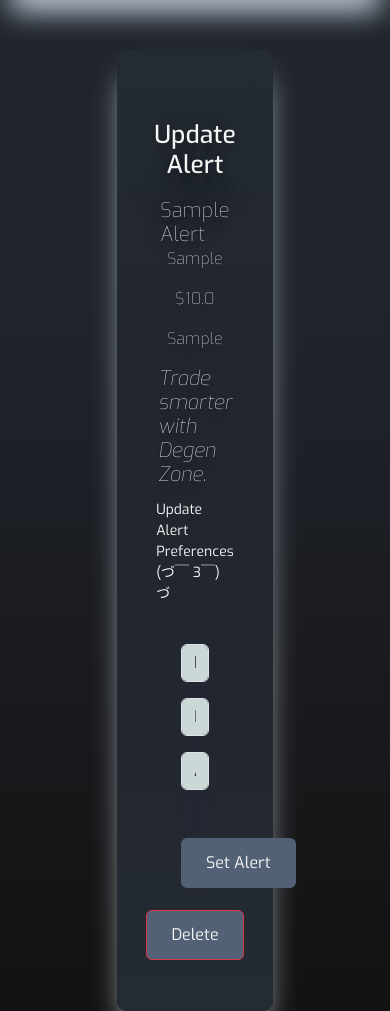
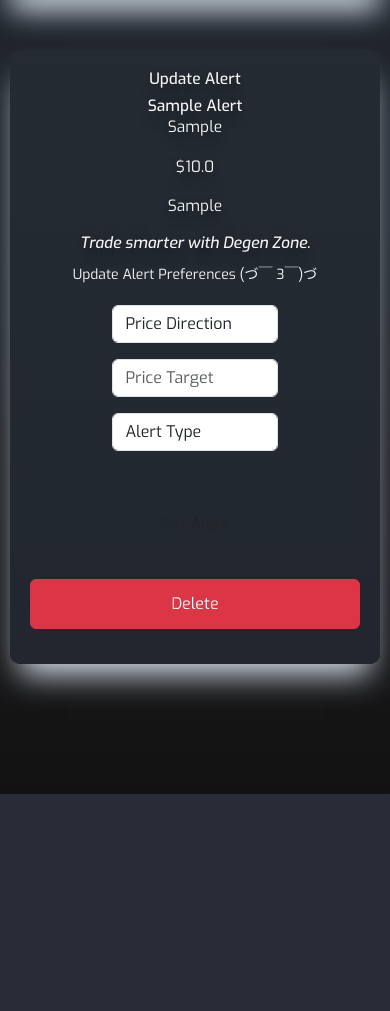
Before and after one commit to omargonz01/Crypto-Price-Alert-Project, a Flask app: page /alerts/update/1 in a window 390 px wide. Shown: the part 50-1061 px from the top of the page. After the commit the page ends 844 px from the top, so only its background shows below. Run offline with Flask 3, Linux system fonts and the light colour scheme; a user stored in the database is signed in; tables that the repository leaves empty hold one stand-in row (values such as "Sample post"); some libraries are stand-ins or nearby versions.

Commit message:
style update on alert update forms

```diff
--- a/app/static/styles/update_alert.css
+++ b/app/static/styles/update_alert.css
@@ -13,20 +13,20 @@ body {
     min-height: 100vh;
 }
 
-form {
+/* form {
     color:whitesmoke;
     margin:20px;
     box-shadow: rgba(50, 50, 93, 0.25) 0px 30px 60px -12px inset, rgba(0, 0, 0, 0.3) 0px 18px 36px -18px inset;
-}
-h1 {
+} */
+/* h1 {
     color:whitesmoke;
     margin:20px;
-}
-h3 {
+} */
+/* h3 {
     color:black;
     margin:20px;
-}
-h2{
+} */
+/* h2{
     color:whitesmoke;
     text-shadow: rgba(0, 0, 0, 0.25) 0px 54px 55px, rgba(0, 0, 0, 0.12) 0px -12px 30px, rgba(0, 0, 0, 0.12) 0px 4px 6px, rgba(0, 0, 0, 0.17) 0px 12px 13px, rgba(0, 0, 0, 0.09) 0px -3px 5px;
     margin:20px;
@@ -35,24 +35,29 @@ h5 {
     font-weight: 100;
     color:whitesmoke;
     text-shadow: rgba(0, 0, 0, 0.25) 0px 54px 55px, rgba(0, 0, 0, 0.12) 0px -12px 30px, rgba(0, 0, 0, 0.12) 0px 4px 6px, rgba(0, 0, 0, 0.17) 0px 12px 13px, rgba(0, 0, 0, 0.09) 0px -3px 5px;
-}
+} */
 
 #coin-name{
     font-weight: 400;
 }
 
-.btn {
+/* .btn {
     color: whitesmoke;
     margin: 1px;
     padding: 12px 24px!important;
     background-color:#526175;
+} */
+.btn {
+    padding: 12px 24px!important; /* Keep your original padding */
+    font-size: inherit; /* Use the font size from the parent element */
+    margin-bottom: 15px; /* Space after the button */
 }
 .btn:hover {
     background-color: #8aa3a5;
     box-shadow: rgba(50, 50, 93, 0.25) 0px 30px 60px -12px inset, rgba(0, 0, 0, 0.3) 0px 18px 36px -18px inset;
 }
 
-.form-control{
+/* .form-control{
     background-color: #ccd8d8;
 }
 
@@ -60,9 +65,9 @@ h5 {
     border-color: #8aa3a5;
     outline: 0;
     box-shadow: 0 0 0 0.2rem #8aa3a5;
-}
+} */
 
-.container{
+/* .container{
     background: linear-gradient(to bottom,  #252b33, #22272f,  #22272f,  #252b33);
     display: flex;
     flex-direction: column;
@@ -74,17 +79,63 @@ h5 {
     padding: 50px;
     border-radius: 10px;
     box-shadow: rgb(217, 227, 237) 0px 20px 30px -10px;
+} */
+
+/* Container */
+.container {
+    background: linear-gradient(to bottom, #252b33, #22272f);
+    display: flex;
+    flex-direction: column;
+    align-items: center;
+    padding: 50px;
+    border-radius: 10px;
+    box-shadow: rgb(217, 227, 237) 0px 20px 30px -10px;
+    width: 40%; /* Keep your original width */
+    margin: 50px auto; /* Center the container */
 }
 
 #emailHelp {
     margin-bottom: 20px;
     color:whitesmoke;
 }
-.card-title, .card-text {
+/* .card-title, .card-text {
     font-weight: 100;
     color:whitesmoke;
+    text-shadow: rgba(0, 0, 0, 0.25) 0px 54px 55px, rgba(0, 0, 0, 0.12) 0px -12px 30px, rgba(0, 0, 0, 0.12) 0px 4px 6px, rgba(0, 0, 0, 0.17) 0px 12px 13px, rgba(0, 0, 0, 0.09) 0px -3px 5px;
+} */
+
+/* Typography */
+h1, h2, h3, h5, .card-title, .card-text {
+    color: whitesmoke;
     text-shadow: rgba(0, 0, 0, 0.25) 0px 54px 55px, rgba(0, 0, 0, 0.12) 0px -12px 30px, rgba(0, 0, 0, 0.12) 0px 4px 6px, rgba(0, 0, 0, 0.17) 0px 12px 13px, rgba(0, 0, 0, 0.09) 0px -3px 5px;
 }
 
 /* background-color: var(--color-header-bg);
     background-image: linear-gradient(to bottom, #1f242d, #1f242d, #1a1b1f, #121212); */
+
+/* Form and Controls */
+form, .form-control {
+    margin-bottom: 15px; /* Space between form elements */
+}
+
+.form-control:focus {
+    border-color: #8aa3a5;
+    outline: 0;
+    box-shadow: 0 0 0 0.2rem #8aa3a5;
+}
+
+@media (max-width: 768px) {
+    .container {
+        width: 95%; /* Increase width on smaller screens */
+        padding: 20px; /* Reduce padding on smaller screens */
+    }
+
+    h1, h2, h3, h5, .card-title, .card-text {
+        font-size: 4vw; /* Adjust font size for smaller screens */
+    }
+
+    form, .form-control, .btn {
+        width: 100%; /* Full width for better mobile experience */
+    }
+
+}
```
